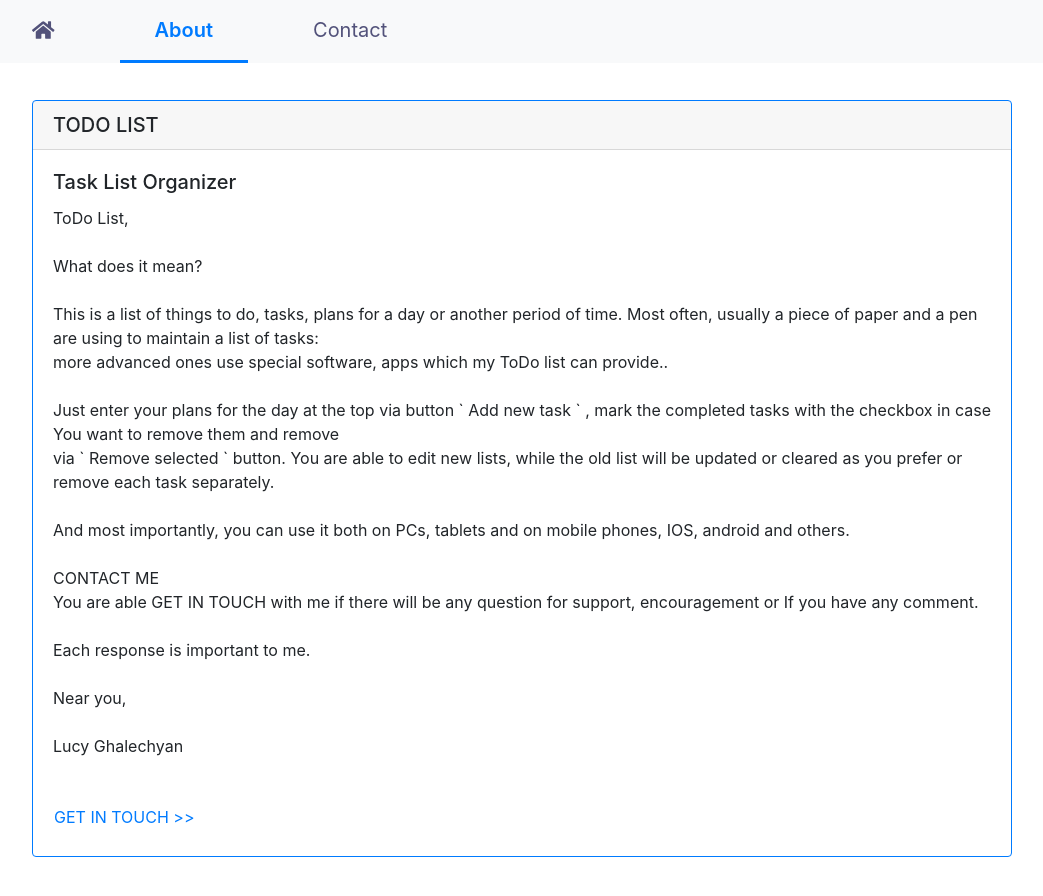
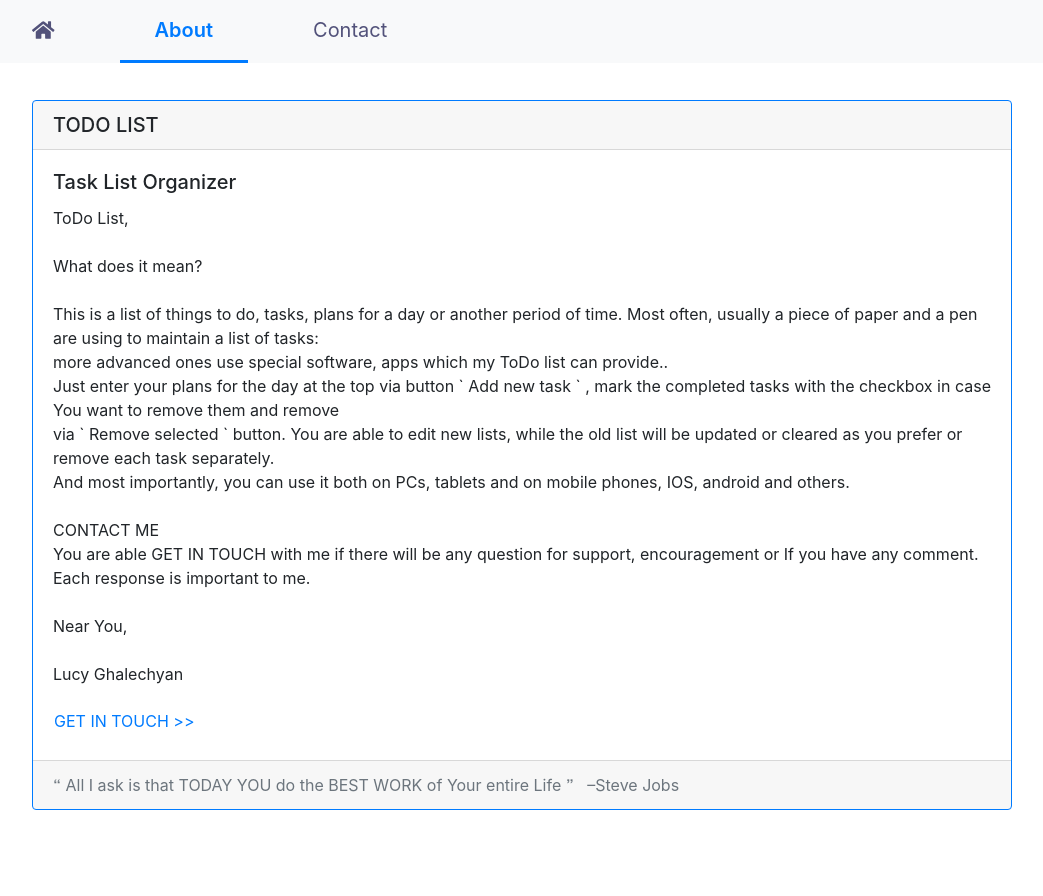
Before and after one commit to LusineGhalechyan/react_Project, a React (Create React App) app: page /about in a window 1280 px wide. Shown: the top 896 px of the page, without its empty margins (118-1161 px from the left). After the commit the page ends 860 px from the top, so only its background shows below. Built offline with nearby package versions, Linux system fonts and the light colour scheme; no server answers.

Commit message:
implemented hosting, deploying in ToDo app

```diff
--- a/src/components/ToDo/pages/About/About.js
+++ b/src/components/ToDo/pages/About/About.js
@@ -9,21 +9,17 @@ What does it mean?
 
 This is a list of things to do, tasks, plans for a day or another period of time. Most often, usually a piece of paper and a pen are using to maintain a list of tasks:
 more advanced ones use special software, apps which my ToDo list can provide..
-
 Just enter your plans for the day at the top  via button  \` Add new task \` , mark the completed tasks with the checkbox in case You want to remove them and remove
 via  \` Remove selected \` button. You are able to edit new lists, while the old list will be updated or cleared as you prefer or remove each task separately.
-
 And most importantly, you can use it both on PCs, tablets and on mobile phones, IOS, android and others.
 
 CONTACT ME
 You are able GET IN TOUCH with me if there will be any question for support, encouragement or If you have any comment.
-
 Each response is important to me.
 
-Near you,
+Near You,
 
 Lucy Ghalechyan
-
 `;
 
 const About = () => {
@@ -41,6 +37,12 @@ const About = () => {
           </Link>
         </Button>
       </Card.Body>
+      <Card.Footer className="text-muted">
+        <span>
+          &#128630; All I ask is that TODAY YOU do the BEST WORK of Your entire
+          Life &#128631; &nbsp; &ndash;Steve Jobs
+        </span>
+      </Card.Footer>
     </Card>
   );
 };
```
Also changed, not shown: 1 other file (tests, documents, lock files or other folders).
